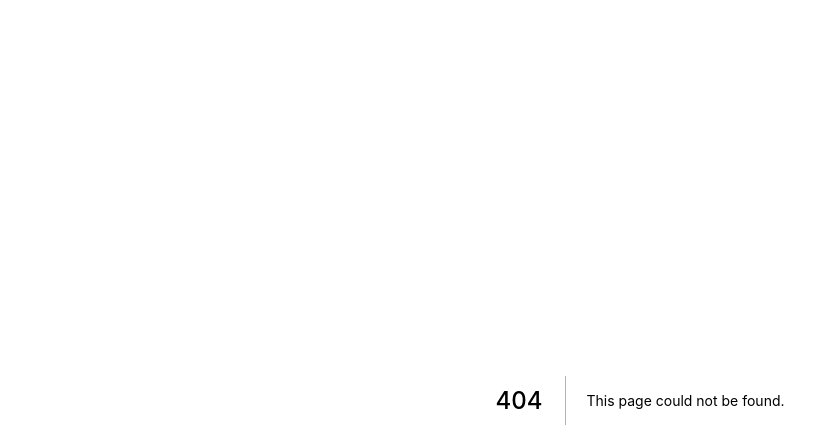
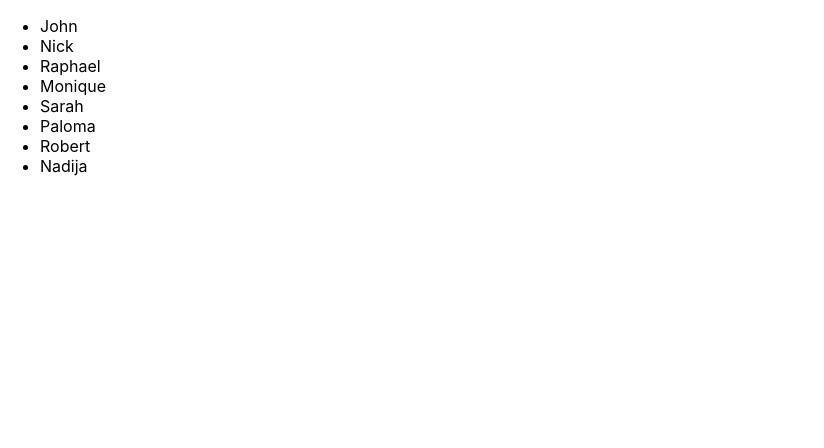
Before and after one commit to FelipeSaadi/Estudos, a Next.js app in the folder next.js/exercises/: page /render/loop1 in a window 1280 px wide. Before the commit this address had no page. Shown: the top 448 px of the page, without its empty margins (0-824 px from the left). Built offline with nearby package versions, Linux system fonts and the light colour scheme.

Commit message:
completed the Loop #01 lesson

```diff
--- /dev/null
+++ b/next.js/exercises/pages/render/loop1.jsx
@@ -0,0 +1,30 @@
+export default function loop1() {
+    const listAproved = [
+        'John',
+        'Nick',
+        'Raphael',
+        'Monique',
+        'Sarah',
+        'Paloma',
+        'Robert',
+        'Nadija'
+    ]
+    function renderList() {
+        return listAproved.map((name, i) => <li key={i}>{name}</li>)
+    }
+
+    return (
+        <ul>
+            {renderList()}
+        </ul>
+    )
+}
+
+/*function renderList() {
+    const items = []
+
+    for (let i = 0; i < listAproved.length; i++) {
+        items.push(<li key={i}>{listAproved[i]}</li>)
+    }
+    return items
+}*/
```
